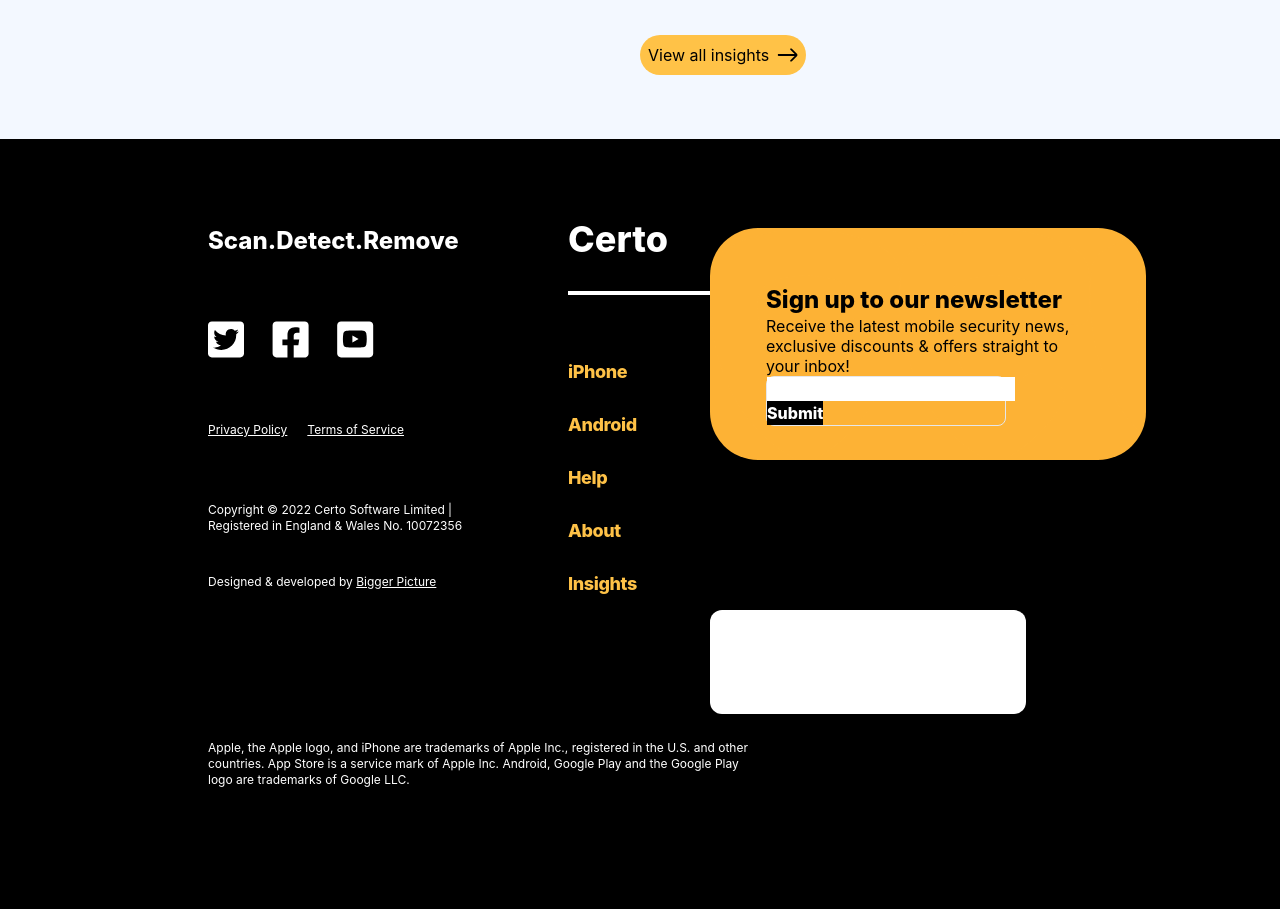
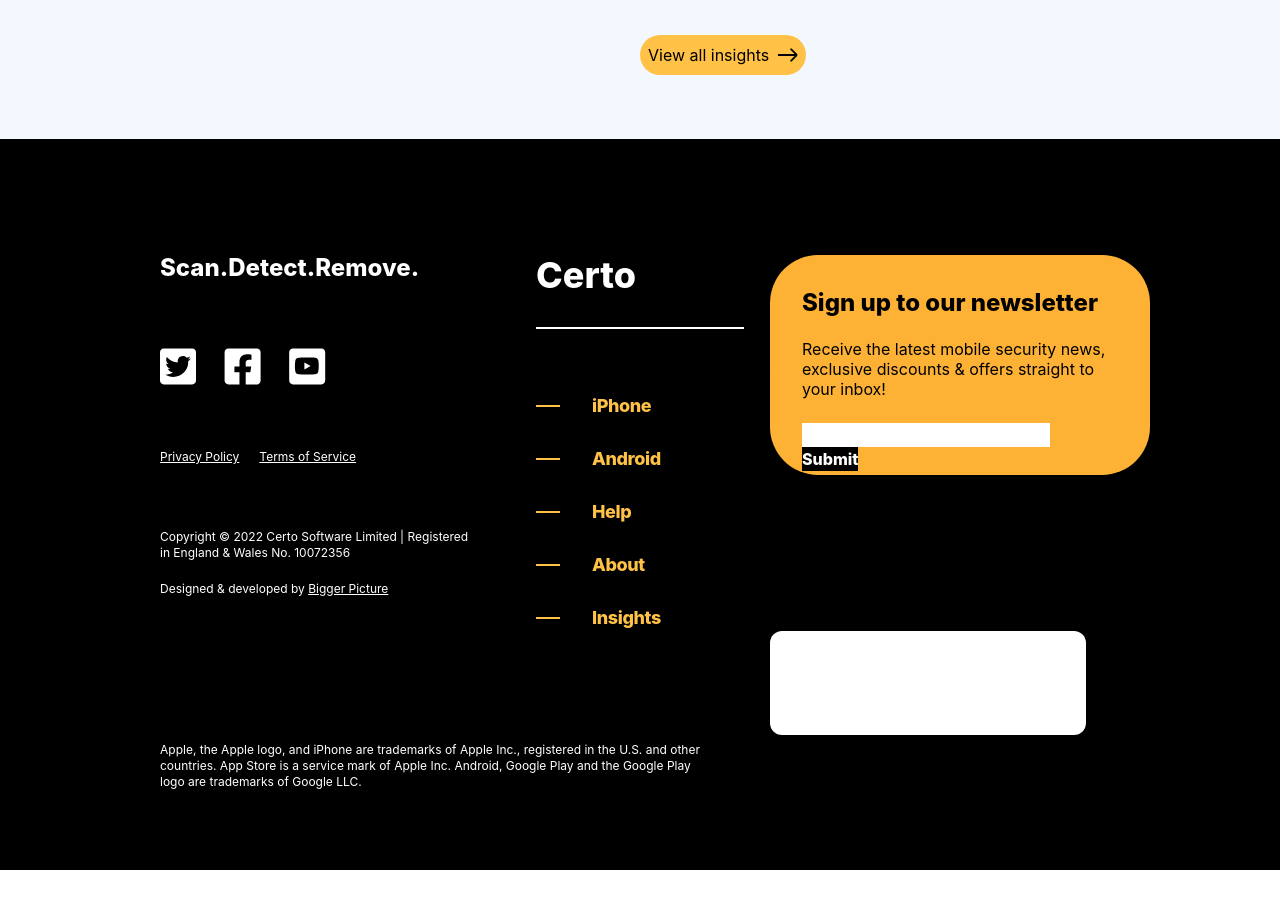
Before and after one commit to maruf2446/Certo-Projkect2-tailwind, a plain HTML site: page index.html in a window 1280 px wide. Shown: the part 4900-5809 px from the top of the page. After the commit the page ends 5770 px from the top, so only its background shows below. Drawn offline with nearby package versions, Linux system fonts and the light colour scheme.

Commit message:
addcomit

```diff
--- a/index.css
+++ b/index.css
@@ -202,22 +202,24 @@
 
 #certo {
   color: #FFC247;
-  margin-top: 7px;
 }
 
-#certo p {
+#certo h1 {
   font-size: 18px;
   font-style: normal;
   font-weight: 800;
   line-height: 25px;
   letter-spacing: -0.4px;
 }
+#certo p{
+  background-color: #FFC247;
+}
 
 #Sign-up {
   background-image: url(./img/singup.svg);
   background-color: #FDB235;
-  width: 436px;
-  height: 232px;
+  width: 380px;
+  height: 220px;
   border-radius: 48px;
 }
 
--- a/index.html
+++ b/index.html
@@ -371,10 +371,10 @@
   </main>
 
   <footer>
-    <section class="bg-black py-20 pb-48 px-52">
+    <section class="bg-black py-20 px-40">
       <div class="grid grid-cols-3 place-items-center">
-          <div>
-            <h1 class="text-white text-2xl font-extrabold leading-8">Scan.Detect.Remove</h1>
+        <div class="">
+          <h1 class="text-white text-2xl font-extrabold leading-8">Scan.Detect.Remove.</h1>
           <div class="mt-16 flex flex-row items-center space-x-7">
             <img src="./img/twiter.svg" alt="">
             <img src="./img/fb.svg" alt="">
@@ -389,36 +389,50 @@
               in
               England & Wales No. 10072356</h1>
           </div>
-            <div class="mt-10">
+          <div class="mt-5">
             <p class="text-xs text-white font-normal leading-4">Designed & developed by <span class="underline">Bigger
                 Picture</span></p>
           </div>
         </div>
 
-          <div class="text-white">
+        <div class="text-white mt-9">
           <div>
             <h1 class="text-4xl font-extrabold leading-10">Certo</h1>
-              <p class="mt-8 bg-white w-36 h-1"></p>
+            <p class="mt-8 bg-white w-52 h-0.5"></p>
           </div>
             <div id="certo" class="space-y-7">
-              <p class="mt-16">
+              <h1 class="flex items-center mt-16">
+                <p class="w-6 h-0.5 mr-8"></p>
                 iPhone
-              </p>
-              <p>Android</p>
-              <p>Help</p>
-              <p>About</p>
-              <p>Insights</p>
+              </h1>
+              <h1 class="flex items-center">
+                <p class="w-6 h-0.5 mr-8"></p>
+                Android
+              </h1>
+              <h1 class="flex items-center">
+                <p class="w-6 h-0.5 mr-8"></p>
+                Help
+              </h1>
+              <h1 class="flex items-center">
+                <p class="w-6 h-0.5 mr-8"></p>
+                About
+              </h1>
+              <h1 class="flex items-center">
+                <p class="w-6 h-0.5 mr-8"></p>
+                Insights
+              </h1>
             </div>
         </div>
 
-          <div id="Sign-up" class="mb-32">
-            <div class="p-14">
-              <h1 class="text-2xl font-extrabold leading-8">Sign up to our newsletter</h1>
+        <div class="mt-[-120px]">
+          <div id="Sign-up" class="">
+            <div class="p-8">
+              <h1 class="text-2xl font-extrabold leading-8 ">Sign up to our newsletter</h1>
               <div>
-                <p class="text-base font-normal leading-5">Receive the latest mobile security news, exclusive discounts
+                <p class="text-base font-normal leading-5 mt-5">Receive the latest mobile security news, exclusive discounts
                   & offers straight to your inbox!</p>
               </div>
-              <div id="Email" class="border rounded-lg w-60 ">
+              <div id="Email" class="w-60 mt-6">
                 <input class="" type="Email address" name="Email address" id="Email address">
                 <button class="bg-black text-white font-extrabold text-base" type="submit">Submit</button>
               </div>
@@ -426,10 +440,13 @@
             <div id="whait" class="mt-32">
             </div>
           </div>
+        </div>
 
       </div>
-        <div class="mt-36">
-          <p class="text-white w-[549px] text-xs font-normal leading-4">Apple, the Apple logo, and iPhone are trademarks of Apple Inc., registered in the U.S. and other countries. App Store is a service mark of Apple Inc. Android, Google Play and the Google Play logo are trademarks of Google LLC.</p>
+      <div class="mt-28">
+        <p class="text-white w-[549px] text-xs font-normal leading-4">Apple, the Apple logo, and iPhone are trademarks
+          of Apple Inc., registered in the U.S. and other countries. App Store is a service mark of Apple Inc. Android,
+          Google Play and the Google Play logo are trademarks of Google LLC.</p>
       </div>
     </section>
   </footer>
```
Lines whose indentation alone changed are shown as unchanged.
